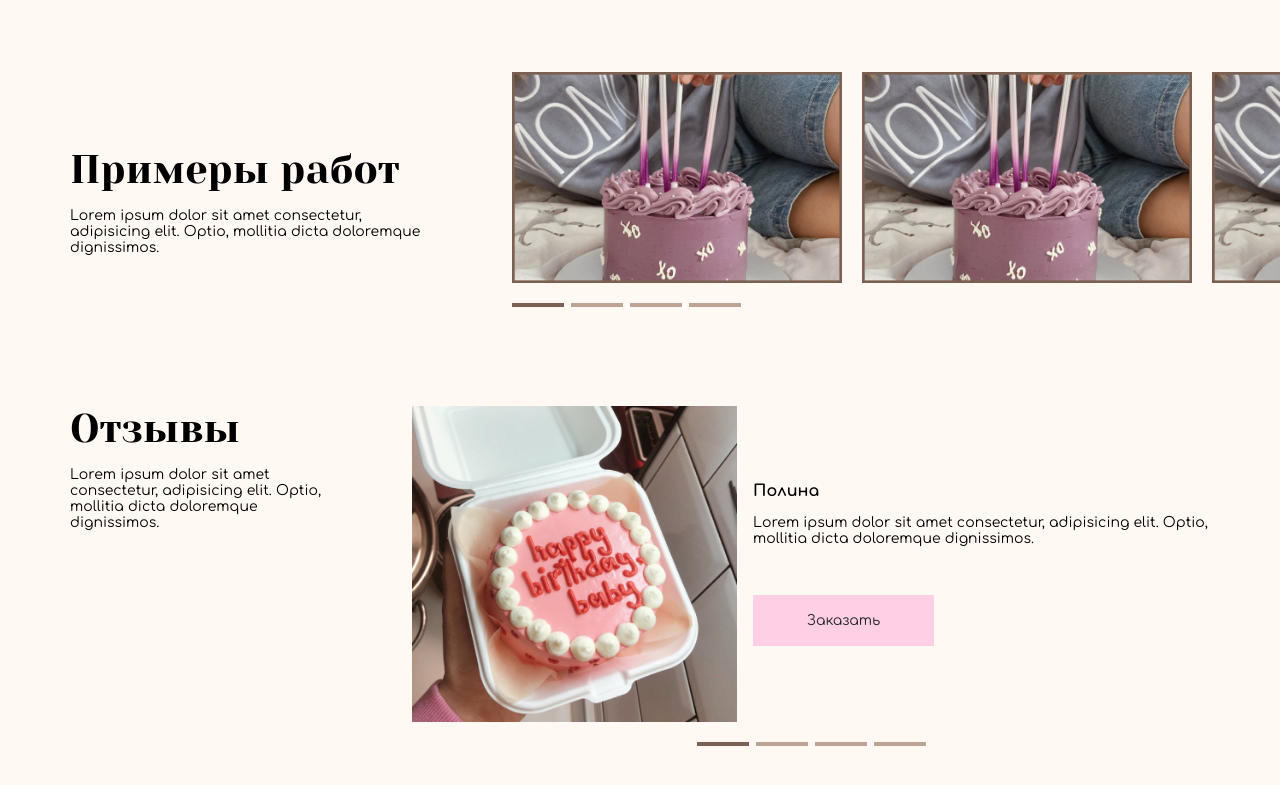
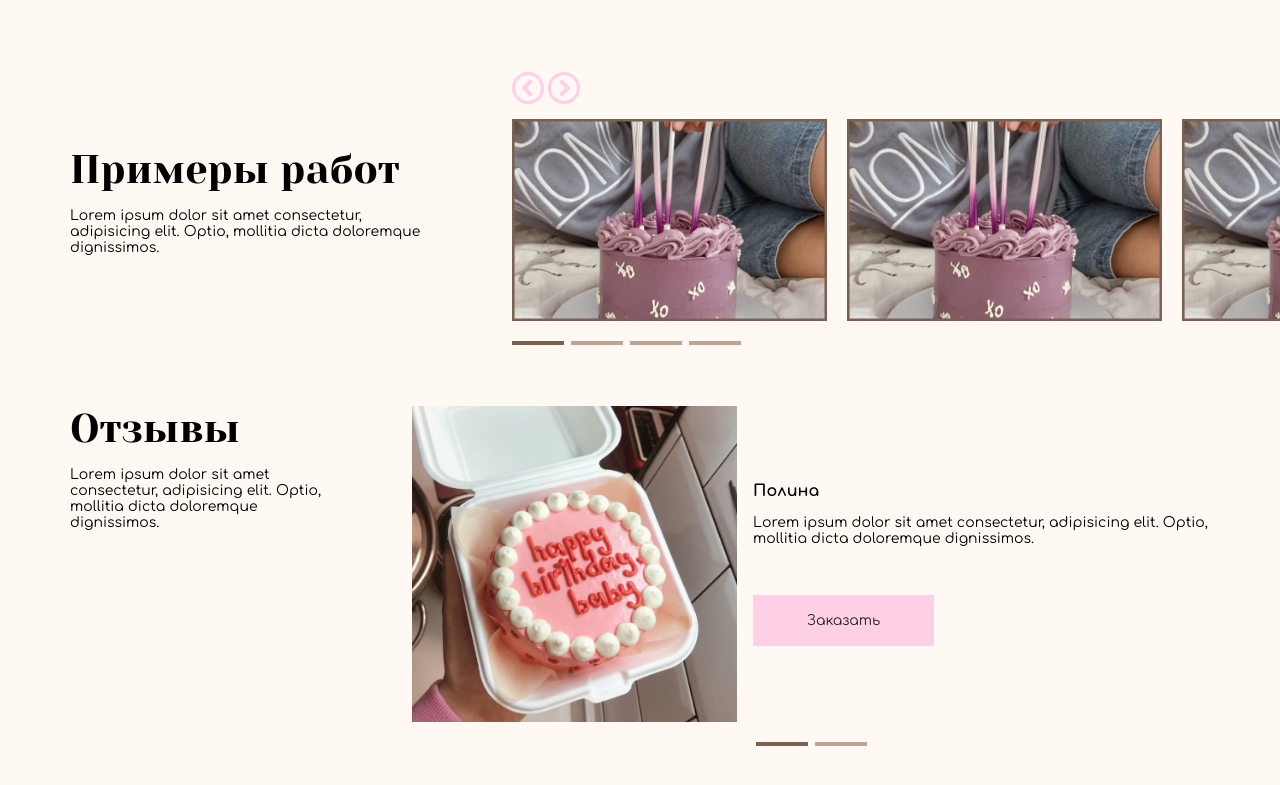
Before and after one commit to Ihustat/poly_cake, a website: page src/index.html in a window 1280 px wide. Shown: the part 1855-2640 px from the top of the page. Drawn offline with nearby package versions, Linux system fonts and the light colour scheme; files that its build step writes are made by us from their sources.

Commit message:
add examples and reviews sliders. Need to rework later

```diff
--- a/src/index.html
+++ b/src/index.html
@@ -149,6 +149,10 @@
                     </div>
 
                     <div class="examples__slider">
+                        <div class="examples__slider-nav">
+                            <img src="images/icons/circle-left.svg" alt="" class="examples__slider-arrow examples__slider-arrow_left">
+                            <img src="images/icons/circle-right.svg" alt="" class="examples__slider-arrow examples__slider-arrow_right">
+                        </div>
                         <div class="examples__slider-inner">
                             <div class="examples__slide">
                                 <img src="images/examples/examples-1.jpg" alt="example work" class="examples__slide-img">
@@ -164,11 +168,7 @@
                             </div>
                         </div>
 
-                        <div class="dots__container">
-                            <div class="dot active"></div>
-                            <div class="dot"></div>
-                            <div class="dot"></div>
-                            <div class="dot"></div>
+                        <div class="dots__container dots__container_examples">
                         </div>
                     </div>
             </div>
@@ -190,20 +190,17 @@
                                 <button class="btn reviews__slide-btn">Заказать</button>
                             </div>
                         </div>
-                        <div class="reviews__slide" style="display: none;">
+                        <div class="reviews__slide">
                             <img src="images/reviews/reviews-1.jpg" alt="review img" class="reviews__slide-img">
                             <div class="reviews__slide-descr">
                                 <div class="reviews__slide-name">Полина</div>
                                 <div class="text reviews__slide-text">Lorem ipsum dolor sit amet consectetur, adipisicing elit. Optio, mollitia dicta doloremque dignissimos.</div>
                                 <button class="btn reviews__slide-btn">Заказать</button>
                             </div>
-                        </div>
+                    </div>
+
 
                     <div class="dots__container reviews__dots">
-                        <div class="dot active"></div>
-                        <div class="dot"></div>
-                        <div class="dot"></div>
-                        <div class="dot"></div>
                     </div>
                 </div>
             </div>
--- a/src/js/script.js
+++ b/src/js/script.js
@@ -4,6 +4,7 @@ document.addEventListener('DOMContentLoaded', () => {
  ///accordeon
 
     const questionsWrapper = document.querySelector('.questions__content'),
+          lines = document.querySelectorAll('.questions__line'),
           questionsText = document.querySelectorAll('.questions__text'),
           questionsArrow = document.querySelectorAll('.questions__line-arrow'),
           heights = [];
@@ -13,18 +14,105 @@ document.addEventListener('DOMContentLoaded', () => {
         text.style.height = 0;
     });
 
-    questionsWrapper.addEventListener('click', (e) => {
-        const target = e.target;
-        questionsArrow.forEach((arrow, i) => {
-            if (target && target === arrow) {
+    lines.forEach((line, i) => {
+        line.addEventListener('click', (e) => {
             questionsText[i].classList.toggle('questions__text-active');
-                arrow.classList.toggle('rotate');
+            questionsArrow[i].classList.toggle('rotate');
             if (questionsText[i].classList.contains('questions__text-active')) {
                 questionsText[i].style.height = `${heights[i] + 13}px`;
             } else {
                 questionsText[i].style.height = 0;
             };
+        });
+    });
+
+    //examples slider
+
+    const sliderInner = document.querySelector('.examples__slider-inner'),
+          nextArr = document.querySelector('.examples__slider-arrow_right'),
+          slides = document.querySelectorAll('.examples__slide'),
+          prevArr = document.querySelector('.examples__slider-arrow_left'),
+          sliderWidth = parseInt(window.getComputedStyle(slides[0]).width),
+          dotsContainer = document.querySelector('.dots__container_examples'),
+          dots = [];
+
+    let slidesCounter = 0;
+
+    sliderInner.style.width = `${sliderWidth * slides.length}px`;
+
+    function changeSlide(n = 0) {
+        slidesCounter += n;
+        if (slidesCounter > slides.length - 1) slidesCounter = 0;
+        if (slidesCounter < 0) slidesCounter = slides.length - 1;
+
+        dots.forEach(dot => {
+            dot.classList.remove('dot_active');
+        });
+        dots[slidesCounter].classList.add('dot_active');
+
+        sliderInner.style.transform = `translateX(-${slidesCounter * sliderWidth}px)`;
+    };
+
+    nextArr.addEventListener('click', () => {
+        changeSlide(1);
+    });
+
+    prevArr.addEventListener('click', () => {
+        changeSlide(-1);
+    });
+
+    slides.forEach(slide => {
+        const dot = document.createElement('div');
+        dot.classList.add('dot');
+
+        dots.push(dot);
+
+        dotsContainer.append(dot);
+    });
+
+    dotsContainer.addEventListener('click', (e) => {
+        const target = e.target;
+
+        dots.forEach((dot, i) => {
+            if (target && dot === target) {
+                slidesCounter = 0;
+                changeSlide(i);
             };
         });
     });
+
+    changeSlide();
+
+    //reviews slider
+
+    const rSlides = document.querySelectorAll('.reviews__slide'),
+          rDotsContainer = document.querySelector('.reviews__dots'),
+          rDots = [];
+
+    rSlides.forEach(slide => {
+        const dot = document.createElement('div');
+        dot.classList.add('dot');
+
+        rDots.push(dot);
+
+        rDotsContainer.append(dot);
     });
+
+    rDotsContainer.addEventListener('click', (e) => {
+        const target = e.target;
+
+        rDots.forEach((dot, i) => {
+            dot.classList.remove('dot_active');
+            if (target && dot === target) {
+                dot.classList.add('dot_active');
+                rSlides.forEach(slide => {
+                    slide.style.display = 'none';
+                });
+
+                rSlides[i].style.display = 'flex';
+            };
+        });
+    });
+
+    rDots[0].click();
+});
--- a/src/sass/blocks/_common.sass
+++ b/src/sass/blocks/_common.sass
@@ -45,7 +45,7 @@ body
     height: 4px
     background-color: #BEA495
     cursor: pointer
-    &.active
+    &_active
         background-color: #7B6152
 
 .hidden
--- a/src/sass/blocks/_examples.sass
+++ b/src/sass/blocks/_examples.sass
@@ -7,10 +7,14 @@
         overflow: clip
         width: 60%
     &__slider-inner
+        margin-top: 15px
         width: 500%
         display: flex
         gap: 20px
+        transition: all .3s
     &__slide
         width: 330px
         &-img
             width: 100%
+    &__slider-arrow
+        cursor: pointer
--- a/src/sass/blocks/_questions.sass
+++ b/src/sass/blocks/_questions.sass
@@ -11,13 +11,13 @@
         background-color: #fff
         box-shadow: 0px 4px 11px 0px rgba(196, 174, 151, 0.20)
         overflow: clip
+        cursor: pointer
     &__line-header
         display: flex
         justify-content: space-between
     &__line-arrow
         width: 16px
         transition: all .3s
-        cursor: pointer
     &__title
         font-family: $yeseva
         font-size: 16px
--- a/src/sass/blocks/_reviews.sass
+++ b/src/sass/blocks/_reviews.sass
@@ -2,7 +2,7 @@
     &__wrapper
         display: flex
     &__slide
-        display: flex
+        display: none
         align-items: center
     &__slide-img
         width: 325px
```
Also changed, not shown: dist/css/style.min.css, dist/images/icons/circle-left.svg (added), dist/images/icons/circle-right.svg (added), dist/index.html, dist/js/script.min.js, src/images/icons/circle-left.svg (added), src/images/icons/circle-right.svg (added). Lines whose indentation alone changed are shown as unchanged.
